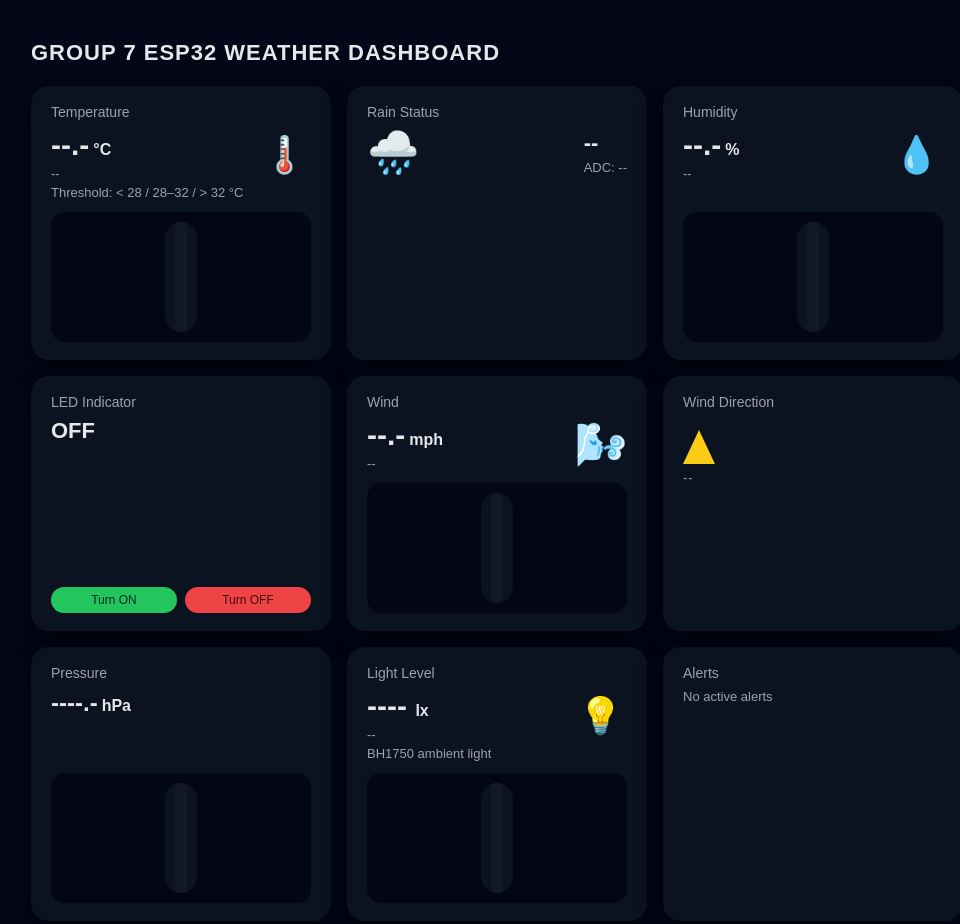
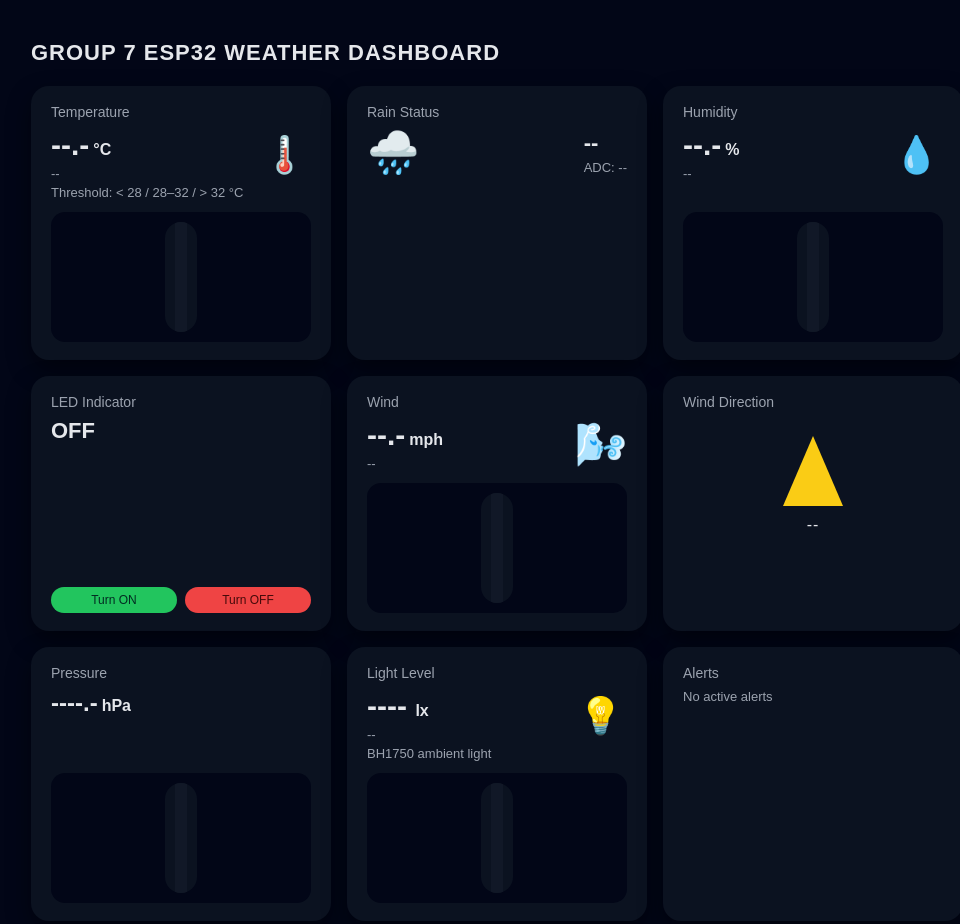
Before and after one commit to groupseven742103/groupseven742103.github.io, a plain HTML site: page index.html in a window 1280 px wide. Shown: the top 924 px of the page, without its empty margins (143-1103 px from the left). Drawn offline with Linux system fonts and the light colour scheme; a script that the page names is missing.

Commit message:
index.html

```diff
--- a/index.html
+++ b/index.html
@@ -175,28 +175,31 @@
     .band-pres { background: var(--accent-purple); box-shadow: 0 0 16px rgba(168,85,247,0.6); }
     .band-lux  { background: var(--accent-yellow); box-shadow: 0 0 16px rgba(250,204,21,0.7); }
 
-    /* Wind direction (separate card) */
+    /* Wind direction (separate card) - BIG + CENTERED */
     .wind-dir-wrapper {
-      margin-top: 20px;
+      margin-top: 10px;
+      height: 130px;                 /* fixed area inside card */
+      width: 100%;
       display: flex;
       flex-direction: column;
-      align-items: flex-start;
-      gap: 6px;
+      align-items: center;           /* center horizontally */
+      justify-content: center;       /* center vertically */
+      gap: 10px;
     }
 
     .wind-arrow {
       width: 0;
       height: 0;
-      border-left: 16px solid transparent;
-      border-right: 16px solid transparent;
-      border-bottom: 34px solid var(--accent-yellow);
+      border-left: 30px solid transparent;   /* bigger arrow */
+      border-right: 30px solid transparent;
+      border-bottom: 70px solid var(--accent-yellow);
       transform-origin: 50% 90%;
       transition: transform 0.35s ease;
     }
 
     .wind-dir-text {
-      font-size: 13px;
-      color: var(--text-muted);
+      font-size: 16px;
+      color: var(--text-main);
       text-transform: uppercase;
       letter-spacing: 1px;
     }
```
